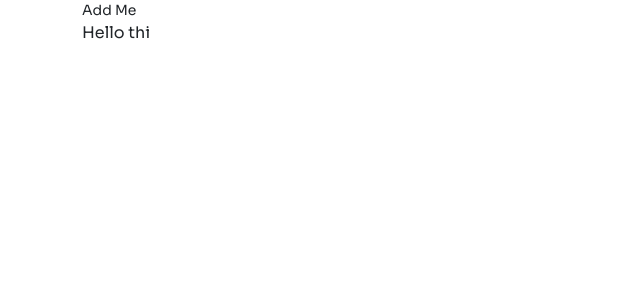
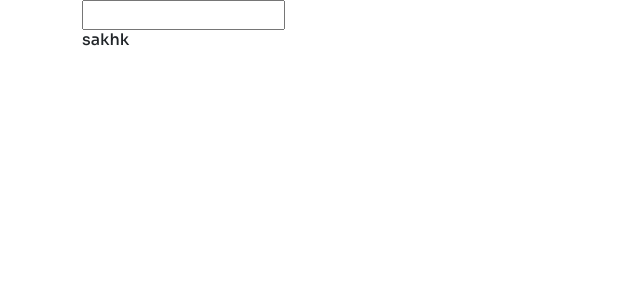
Before and after one commit to prasoon-88/portfolio-nextjs, a Next.js app: page / in a window 1280 px wide. Shown: the top 300 px of the page, without its empty margins (0-640 px from the left). Built offline with nearby package versions, Linux system fonts and the light colour scheme.

Commit message:
add: input element and padding and margin scss files

```diff
--- a/src/components/input/index.tsx
+++ b/src/components/input/index.tsx
@@ -1,11 +1,14 @@
-import React from 'react'
+import { InputHTMLAttributes } from "react";
+interface InputProps extends InputHTMLAttributes<HTMLInputElement> {
+  helpText?: string;
+}
+const Input = (props: InputProps) => {
+  return (
+    <div id="inputContainer">
+      <input {...props} />
+      <h6 className="helpText mt-12 error-500">{props.helpText || ""}</h6>
+    </div>
+  );
+};
 
-const Input = () => {
-  return (
-    <div id='input'>
-
-    </div>
-  )
-}
-
-export default Input
+export default Input;
--- a/src/pages/index.tsx
+++ b/src/pages/index.tsx
@@ -1,6 +1,6 @@
 import Head from "next/head";
 import { Sora } from "next/font/google";
-import Button from "@/components/button";
+import Input from "@/components/input";
 
 const sora = Sora({ subsets: ["latin"] });
 
@@ -15,8 +15,7 @@ export default function Home() {
       </Head>
       <main className={sora.className}>
         <div className="container">
-          <Button text="Add Me" size="small" />
-          <div className="fs-400">Hello thi</div>
+          <Input type="email" helpText="sakhk" />
         </div>
       </main>
     </>
--- a/src/styles/component/input.scss
+++ b/src/styles/component/input.scss
@@ -0,0 +1,55 @@
+@import '../../styles/vars/color.scss';
+@import '../../styles/vars/typography.scss';
+
+#inputContainer {
+    .helpText {
+        display: none;
+    }
+
+    input {
+        @extend h6;
+        padding: 16px 24px;
+        border-radius: 4px;
+        border: 1.4px solid $primary-black;
+        color: $primary-black;
+        outline: none;
+        width: 100%;
+
+        ::placeholder {
+            color: $zinc-500 ;
+        }
+
+        &:focus,
+        &:hover {
+            border: 1.4px solid $primary-neutral;
+
+            ::placeholder {
+                color: $primary-neutral ;
+            }
+        }
+
+        &:focus {
+            box-shadow: 0px 4px 4px -2px #18274B14;
+            border: 1.4px solid $primary-black;
+        }
+
+        &.filled {
+            border: 1.4px solid $zinc-500;
+        }
+
+        &:invalid {
+            border: 1.4px solid $error-500;
+            color: $error-500;
+
+            &+.helpText {
+                display: block;
+            }
+        }
+
+        &:disabled {
+            background: $zinc-100;
+            color: $zinc-300;
+            border: 1.4px solid $zinc-200;
+        }
+    }
+}
--- a/src/styles/vars/index.scss
+++ b/src/styles/vars/index.scss
@@ -3,3 +3,5 @@
 @import './fontWeight.scss';
 @import './fontSize.scss';
 @import './lineHeights.scss';
+@import './padding.scss';
+@import './margin.scss';
```
Also changed, not shown: src/styles/vars/margin.scss (added, +26 -0 lines), src/styles/vars/padding.scss (added, +26 -0 lines).
